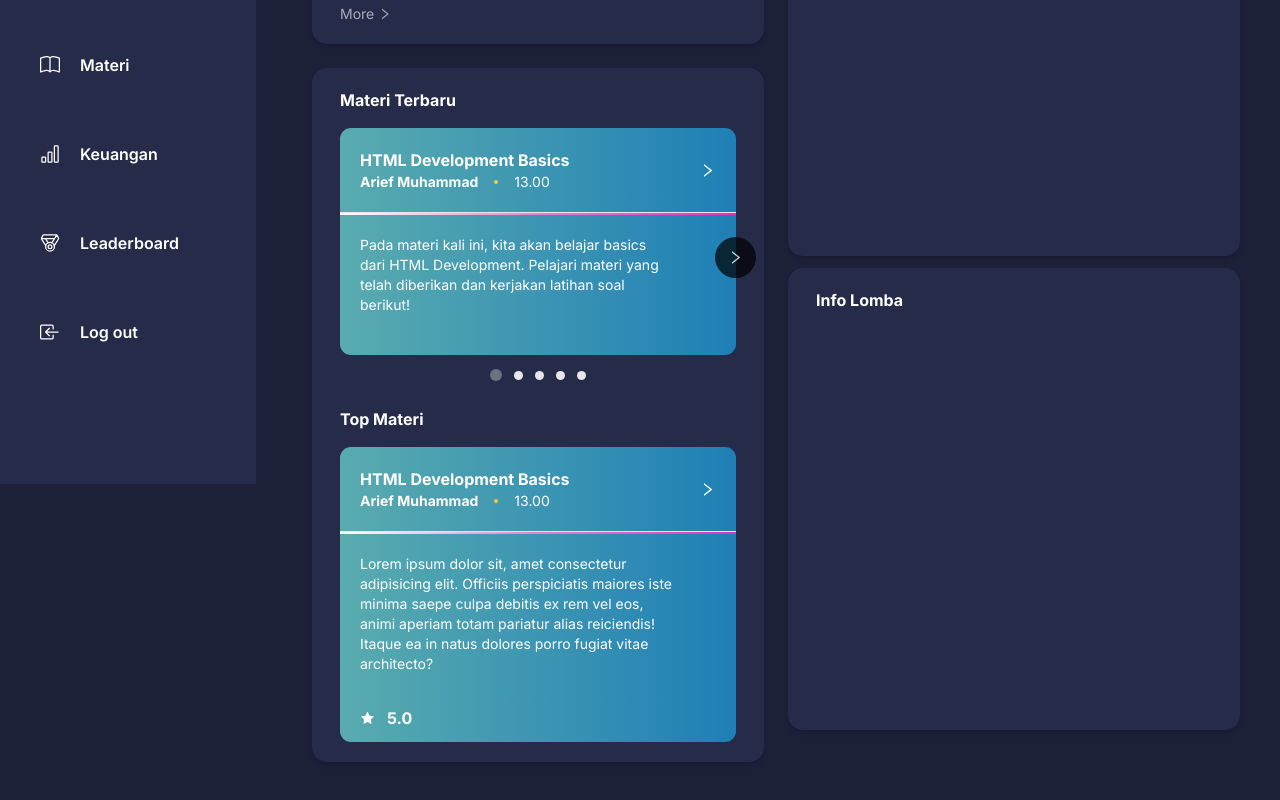
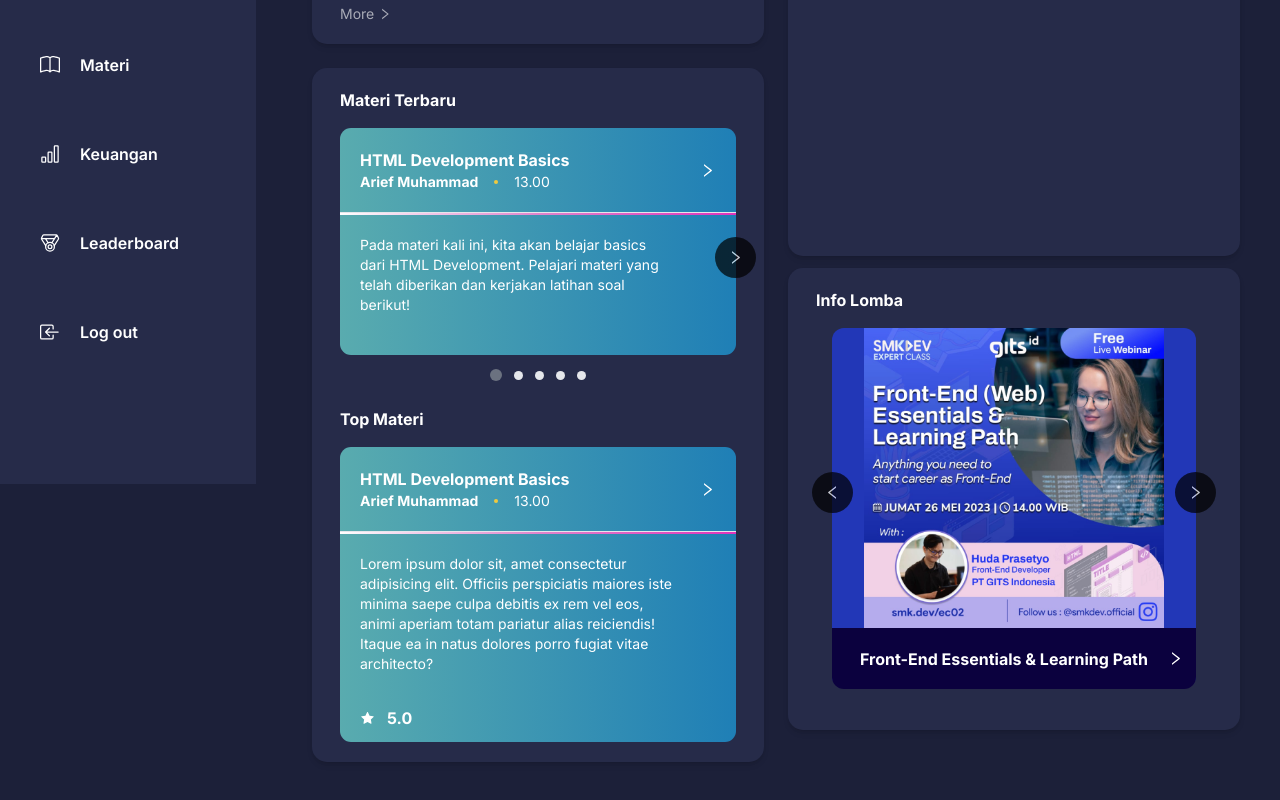
Before and after one commit to orbit4it/web-frontend, a Next.js app: page /dashboard in a window 1280 px wide. Shown: the part 316-1116 px from the top of the page. Built offline with nearby package versions, Linux system fonts and the light colour scheme.

Commit message:
dashboard

```diff
--- a/app/dashboard/page.tsx
+++ b/app/dashboard/page.tsx
@@ -1,11 +1,25 @@
 'use client';
 import Link from 'next/link';
+import Foto from '@/public/assets/img/Poster.png'
+import Image from 'next/image';
 import { useState } from 'react';
-import { AiOutlineRight } from 'react-icons/ai';
+import { AiOutlineLeft, AiOutlineRight } from 'react-icons/ai';
 import { AiFillStar } from 'react-icons/ai';
 import { Swiper, SwiperSlide } from 'swiper/react';
+import { useRef ,useEffect } from 'react'
 import 'swiper/swiper.min.css';
 import 'swiper/css';
+import 'swiper/css/effect-coverflow'
+import 'swiper/css/pagination'
+import 'swiper/css/navigation'
+
+
+
+interface InfoType {
+  title : string
+  pictures : Array<string>
+}
+
 
 export default function page() {
   const [currentItem, setCurrentItem] = useState(0);
@@ -46,6 +60,25 @@ export default function page() {
         'Pada materi kali ini, kita akan belajar basics dari HTML Development. Pelajari materi yang telah diberikan dan kerjakan latihan soal berikut!',
     },
   ];
+
+
+
+  const [selected, setSelected] = useState(0)
+
+  const item2 = [
+    {
+      title : 'Front-End Essentials & Learning Path',
+      pictures : '/assets/img/Poster.png',
+    },
+    {
+      title : 'Back-End Essentials & Learning Path',
+      pictures : '/assets/img/Poster.png',
+    }
+  ]
+
+  const nextItem2 = () => {
+    setSelected((selected + 1) % item2.length)
+  }
 
   const nextItem = () => {
     setCurrentItem((currentItem + 1) % item.length);
@@ -179,6 +212,39 @@ export default function page() {
             {/* info lomba */}
             <div className="py-5 px-7 bg-profileCard rounded-[15px] shadow-md h-[462px]">
               <h1 className="font-bold">Info Lomba</h1>
+              <div className='lg:flex'>
+
+              <div className='swiper-container w-[364px] h-[360px] rounded-[12px] bg-[#2237B7] mx-auto relative top-4'>
+                  <div className="bg-black absolute mt-36 -right-5 opacity-70 rounded-full">
+                    <button className="p-3" onClick={nextItem2}>
+                        <AiOutlineRight size={17} opacity={100} />
+                    </button>
+                  </div>
+                  <div className="bg-black absolute mt-36 -left-5 opacity-70 rounded-full">
+                    <button className="p-3" onClick={nextItem2}>
+                        <AiOutlineLeft size={17} opacity={100} />
+                    </button>
+                  </div>
+                   <Image
+                     src={item2[selected].pictures}
+                     alt='Poster Lomba'
+                     width={300}
+                     height={300}
+                     className='flex mx-auto'
+                   />
+                <div className='w-[364px] h-[61px] flex items-center rounded-t-none rounded-[12px] bg-[#0B013E]'>
+                  <h1 className='ml-7 flex mx-auto relative font-bold text-[16px]'>{item2[selected].title}</h1>
+                    <div className='flex mr-3'>
+                      <Link legacyBehavior href="#" className='items-center mr-3'>
+                        <a>
+                          <AiOutlineRight size={17} />
+                        </a>
+                      </Link>
+                    </div>
+                  </div>
+                </div>
+              </div>
+
             </div>
             {/* akhir info lomba */}
           </div>
```
